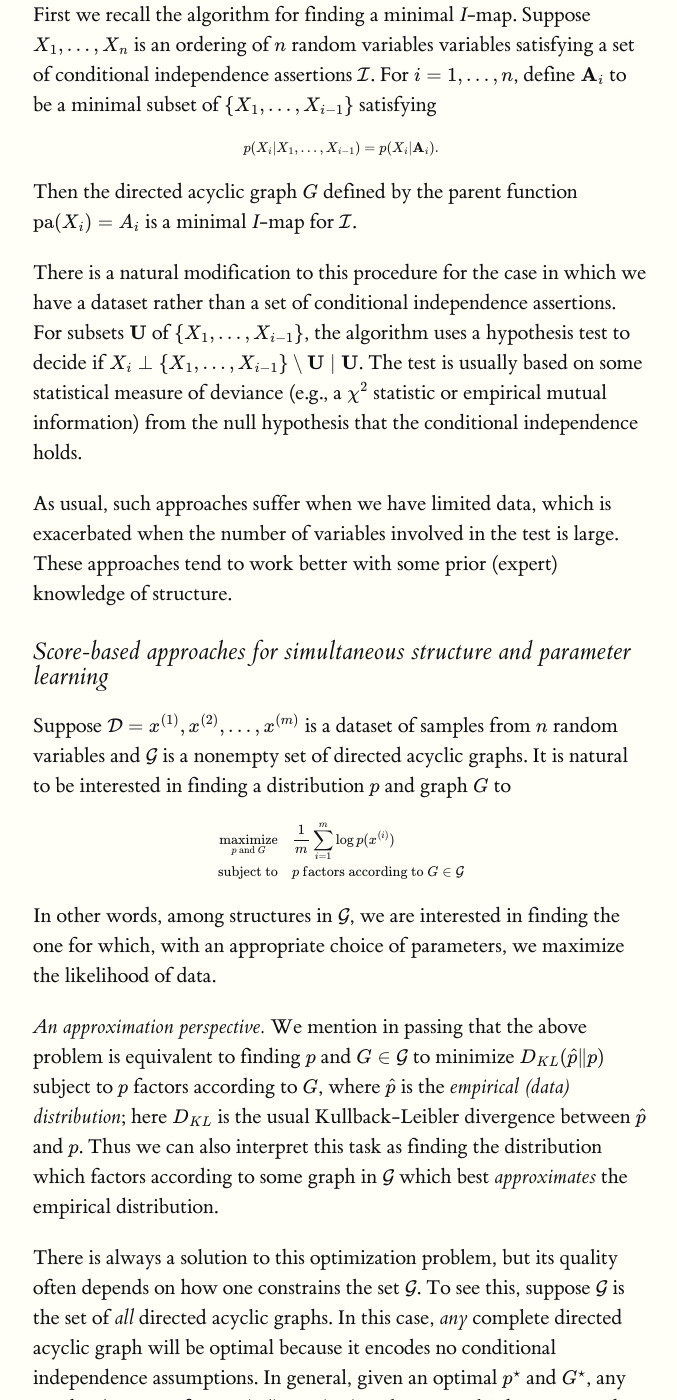
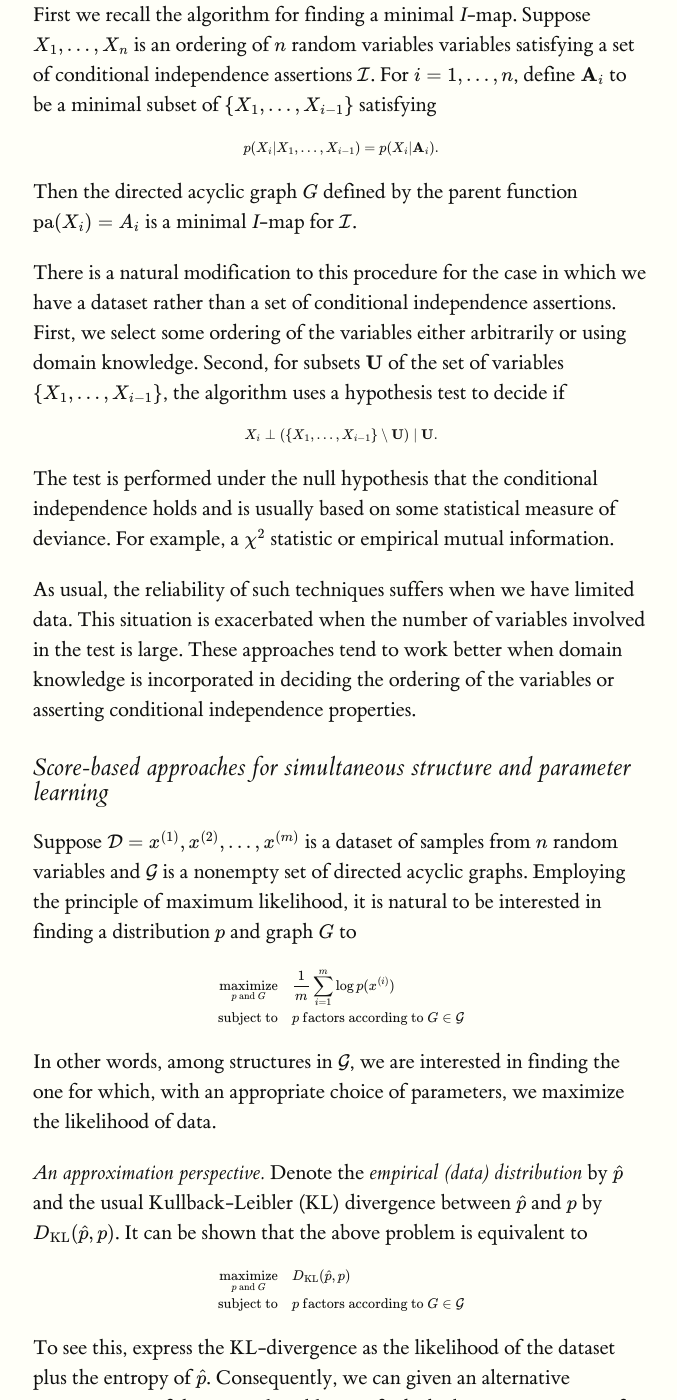
Before and after one commit to ermongroup/cs228-notes, a Jekyll site: the page built from learning/structure/index.md, in a window 1280 px wide and 1400 px high, scrolled down 1760 px. Shown: the whole window, without its empty margins (127-804 px from the left). Built offline with Jekyll 4.4.1, drawn with Linux system fonts in a browser that asks for light colours; formulas are drawn with MathJax 3; some of the changed text lies outside the part shown.

Commit message:
more revisions

```diff
--- a/learning/structure/index.md
+++ b/learning/structure/index.md
@@ -46,16 +46,24 @@ $$
 Then the directed acyclic graph $$G$$ defined by the parent function $$\text{pa}(X_i) = A_i$$ is a minimal _I_-map for $$\mathcal{I}$$.
 
 There is a natural modification to this procedure for the case in which we have a dataset rather than a set of conditional independence assertions.
-For subsets $$\mathbf{U}$$ of $$\{X_1, \dots, X_{i-1}\}$$, the algorithm uses a hypothesis test to decide if $$X_i \perp \{X_1, \dots, X_{i-1}\} \setminus \mathbf{U} \; | \; \mathbf{U}$$.
-The test is usually based on some statistical measure of deviance (e.g., a $$\chi^2$$ statistic or empirical mutual information) from the null hypothesis that the conditional independence holds.
+First, we select some ordering of the variables either arbitrarily or using domain knowledge.
+Second, for subsets $$\mathbf{U}$$ of the set of variables $$\{X_1, \dots, X_{i-1}\}$$, the algorithm uses a hypothesis test to decide if
 
-As usual, such approaches suffer when we have limited data, which is exacerbated when the number of variables involved in the test is large.
-These approaches tend to work better with some prior (expert) knowledge of structure.
+$$
+    X_i \perp (\{X_1, \dots, X_{i-1}\} \setminus \mathbf{U}) \; | \; \mathbf{U}.
+$$
+
+The test is performed under the null hypothesis that the conditional independence holds and is usually based on some statistical measure of deviance.
+For example, a $$\chi^2$$ statistic or empirical mutual information.
+
+As usual, the reliability of such techniques suffers when we have limited data.
+This situation is exacerbated when the number of variables involved in the test is large.
+These approaches tend to work better when domain knowledge is incorporated in deciding the ordering of the variables or asserting conditional independence properties.
 
 ### Score-based approaches for simultaneous structure and parameter learning
 
 Suppose $$\mathcal{D} = x^{(1)}, x^{(2)}, \dots, x^{(m)}$$ is a dataset of samples from $$n$$ random variables and $$\mathcal{G}$$ is a nonempty set of directed acyclic graphs.
-It is natural to be interested in finding a distribution $$p$$ and graph $$G$$ to
+Employing the principle of maximum likelihood, it is natural to be interested in finding a distribution $$p$$ and graph $$G$$ to
 
 $$
 \begin{aligned}
@@ -68,8 +76,19 @@ In other words, among structures in $$\mathcal{G}$$, we are interested in findin
 
 
 _An approximation perspective._
-We mention in passing that the above problem is equivalent to finding $$p$$ and $$G \in \mathcal{G}$$ to minimize $$D_{KL}(\hat{p} \| p)$$ subject to $$p$$ factors according to $$G$$, where $$\hat{p}$$ is the _empirical (data) distribution_; here $$D_{KL}$$ is the usual Kullback-Leibler divergence between $$\hat{p}$$ and $$p$$.
-Thus we can also interpret this task as finding the distribution which factors according to some graph in $$\mathcal{G}$$ which best _approximates_ the empirical distribution.
+Denote the _empirical (data) distribution_ by $$\hat{p}$$ and the usual Kullback-Leibler (KL) divergence between $$\hat{p}$$ and $$p$$ by $$D_{\text{KL}}(\hat{p}, p)$$.
+It can be shown that the above problem is equivalent to
+
+$$
+\begin{aligned}
+    \underset{p \text{ and } G}{\text{maximize}} \quad & D_{\text{KL}}(\hat{p}, p)  \\
+    \text{subject to} \quad & p \text{ factors according to } G \in \mathcal{G} \\
+\end{aligned}
+$$
+
+To see this, express the KL-divergence as the likelihood of the dataset plus the entropy of $$\hat{p}$$.
+Consequently, we can given an alternative interpretation of the original problem.
+It finds the best _approximation_ of the empirical distribution, among those which factor appropriately.
 
 There is always a solution to this optimization problem, but its quality often depends on how one constrains the set $$\mathcal{G}$$.
 To see this, suppose $$\mathcal{G}$$ is the set of _all_ directed acyclic graphs.
@@ -78,6 +97,7 @@ In general, given an optimal $$p^\star$$ and $$G^\star$$, any
 graph $$G' \in \mathcal{G}$$ satisfying $$\mathcal{I}(G') \subseteq \mathcal{I}(G^\star)$$ is also optimal.
 The reason is that $$p^\star$$ _also_ factors according to $$G'$$.
 Unfortunately, a complete graph (or generally any _dense_ graph) is often an undesirable solution because it models no (or few) conditional independence assertions and has many parameters to estimate.
+It may be prone to overfitting and inference may be intractable.
 
 These considerations, coupled with the accuracy-efficiency trade-off, make it natural to control the complexity of $$p$$ by restricting the class $$\mathcal{G}$$ or by adding regularization to the log-likelihood objective.
 In other words, we can replace the average log likelihood in the problem above with a real-valued _score_ function $$\text{Score}(G, \mathcal{D})$$ which may trade off between a measure of model fit with a measure of model complexity.
```
Also changed, not shown: other parts of learning/structure/index.md (+2 -4 lines).
